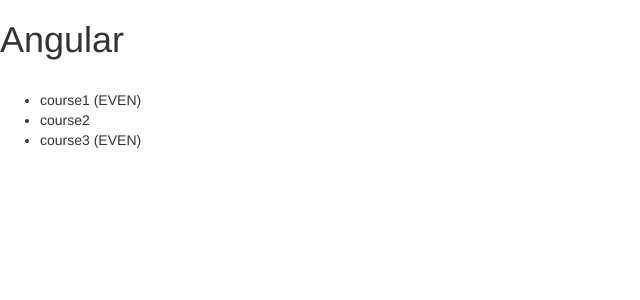
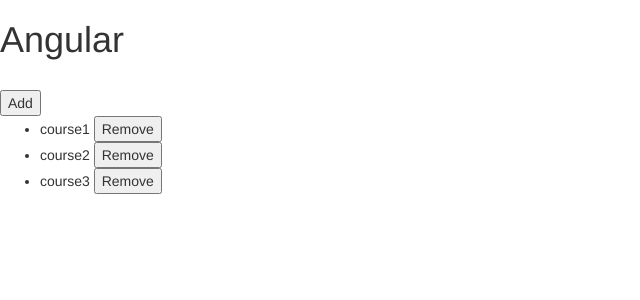
Before and after one commit to MAGNUM81/Angular-Tutorial, an Angular app in the folder hello-world/: page / in a window 1280 px wide. Shown: the top 300 px of the page, without its empty margins (0-640 px from the left). Built offline with nearby package versions, Linux system fonts and the light colour scheme.

Commit message:
ngFor and change detection

```diff
--- a/hello-world/src/app/app.component.html
+++ b/hello-world/src/app/app.component.html
@@ -1,6 +1,8 @@
 <h1>Angular</h1><br/>
+<button (click)="onAdd()">Add</button>
 <ul>
-  <li *ngFor="let course of courses; even as isEven"><!-- angular.io -> ngForOf -->
-    {{course.name}} <span *ngIf="isEven">(EVEN)</span>
+  <li *ngFor="let course of courses"><!-- angular.io -> ngForOf -->
+    {{course.name}}
+    <button (click)="onChange(course)">Remove</button>
   </li>
 </ul>
--- a/hello-world/src/app/app.component.ts
+++ b/hello-world/src/app/app.component.ts
@@ -11,5 +11,15 @@
       {id: 1, name: "course1"},
       {id: 2, name: "course2"},
       {id: 3, name: "course3"}
-    ]
+    ];
+
+  onAdd()
+  {
+      this.courses.push({id: 4, name: "course4"})
+  }
+
+  onChange(course)
+  {
+    course.name = "Updated"
+  }
 }
```
